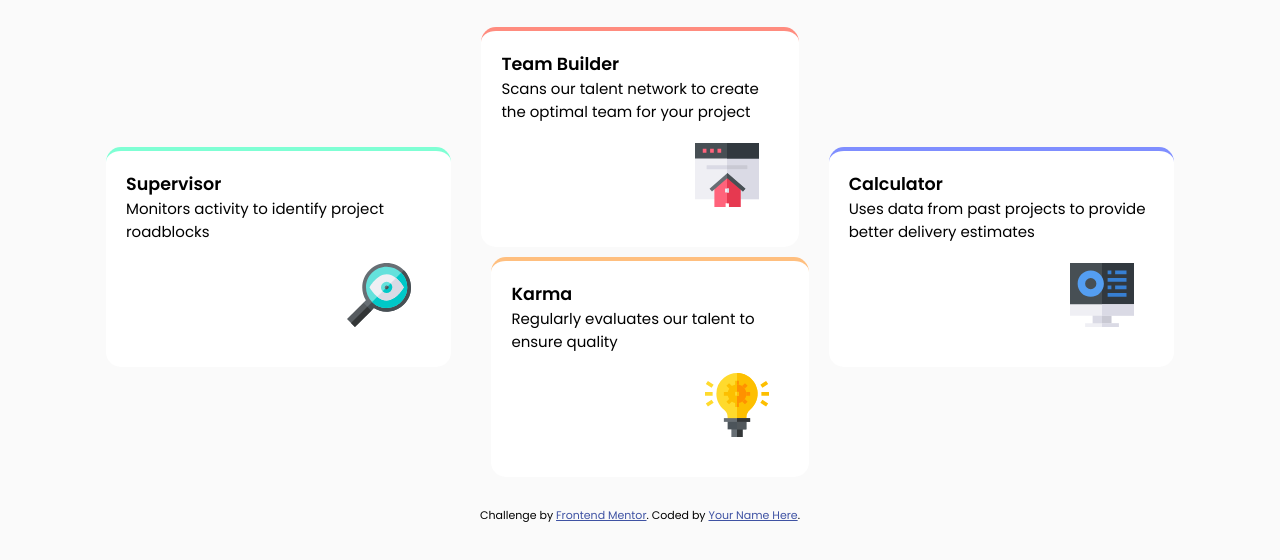
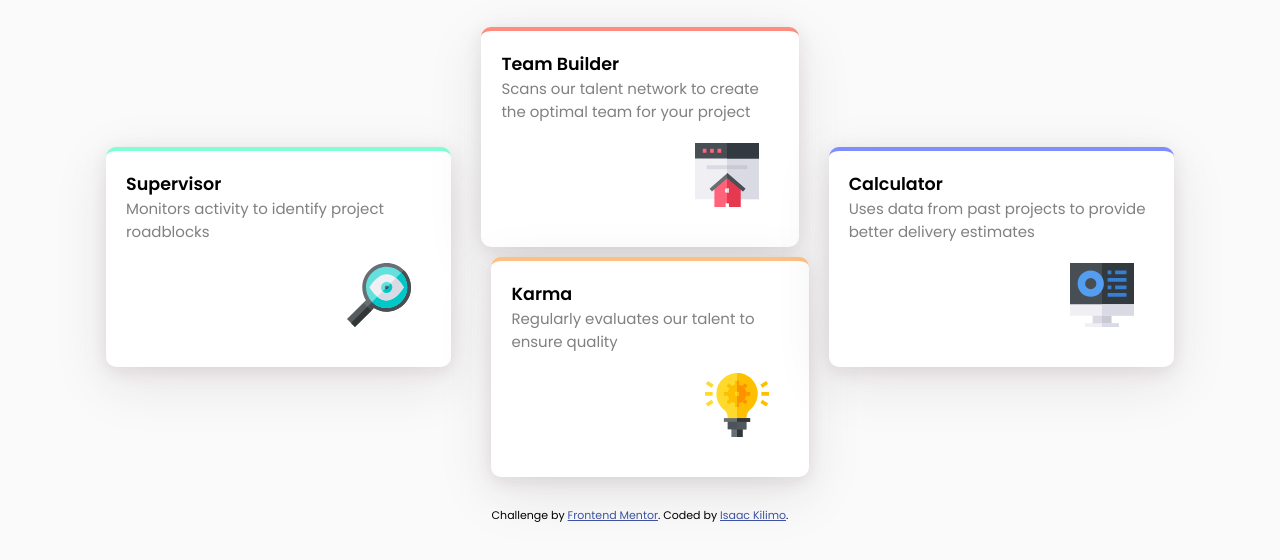
Before and after one commit to Isaac-kiptoo-kilimo/flex-box-challenge, a plain HTML site: page index.html in a window 1280 px wide. Shown: the part 174-734 px from the top of the page. Drawn offline with Linux system fonts and the light colour scheme.

Commit message:
style:styling the cards and header

```diff
--- a/css/style.css
+++ b/css/style.css
@@ -65,17 +65,20 @@ body {
 .superior-card {
   background-color: white;
   padding: 20px;
-  border-radius: 15px;
+  border-radius: 10px;
   border-top: 4px solid aquamarine;
   width: 100%;
+  box-shadow: rgba(68, 61, 61, 0.1) 0px 4px 16px, rgba(254,205,211,0.1) 0px 8px 24px, rgba(42, 40, 40, 0.1) 0px 16px 56px;
 }
 
 .team-card {
   background-color: white;
   padding: 20px;
-  border-radius: 15px;
+  border-radius: 10px;
   border-top: 4px solid rgb(255, 140, 127);
   width: 100%;
+  box-shadow: rgba(68, 61, 61, 0.1) 0px 4px 16px, rgba(254,205,211,0.1) 0px 8px 24px, rgba(42, 40, 40, 0.1) 0px 16px 56px;
+
 }
 
 .team-karma-card{
@@ -86,17 +89,23 @@ body {
   background-color: white;
   padding: 20px;
   margin: 10px;
-  border-radius: 15px;
+  border-radius: 10px;
   border-top: 4px solid rgb(255, 191, 127);
   width: 100%;
+  box-shadow: rgba(68, 61, 61, 0.1) 0px 4px 16px, rgba(254,205,211,0.1) 0px 8px 24px, rgba(42, 40, 40, 0.1) 0px 16px 56px;
 }
+
+
 .calc-card {
   background-color: white;
   padding: 20px;
-  border-radius: 15px;
+  border-radius: 10px;
   border-top: 4px solid rgb(127, 142, 255);
   width: 100%;
+  box-shadow: rgba(68, 61, 61, 0.1) 0px 4px 16px, rgba(254,205,211,0.1) 0px 8px 24px, rgba(42, 40, 40, 0.1) 0px 16px 56px;
 }
+
+
 .main-card > .card-title {
   margin: 5px;
 }
@@ -109,6 +118,9 @@ body {
   align-items: end;
   margin: 20px;
 }
+.card-para{
+    color: gray;
+}
 .attribution {
   font-size: 11px;
   text-align: center;
--- a/index.html
+++ b/index.html
@@ -60,7 +60,7 @@
        </div>
         <div class="calc-card">
           <h3 class="card-title">Calculator</h3>
-        <p>Uses data from past projects to provide better delivery estimates</p>
+        <p class="card-para">Uses data from past projects to provide better delivery estimates</p>
         <div class="img">
           <img src="./images/icon-calculator.svg" alt="supervisor image">
         </div>
@@ -73,7 +73,7 @@
         Challenge by
         <a href="https://www.frontendmentor.io?ref=challenge" target="_blank"
           >Frontend Mentor</a
-        >. Coded by <a href="#">Your Name Here</a>.
+        >. Coded by <a href="#">Isaac Kilimo</a>.
       </p>
     </footer>
   </body>
```
